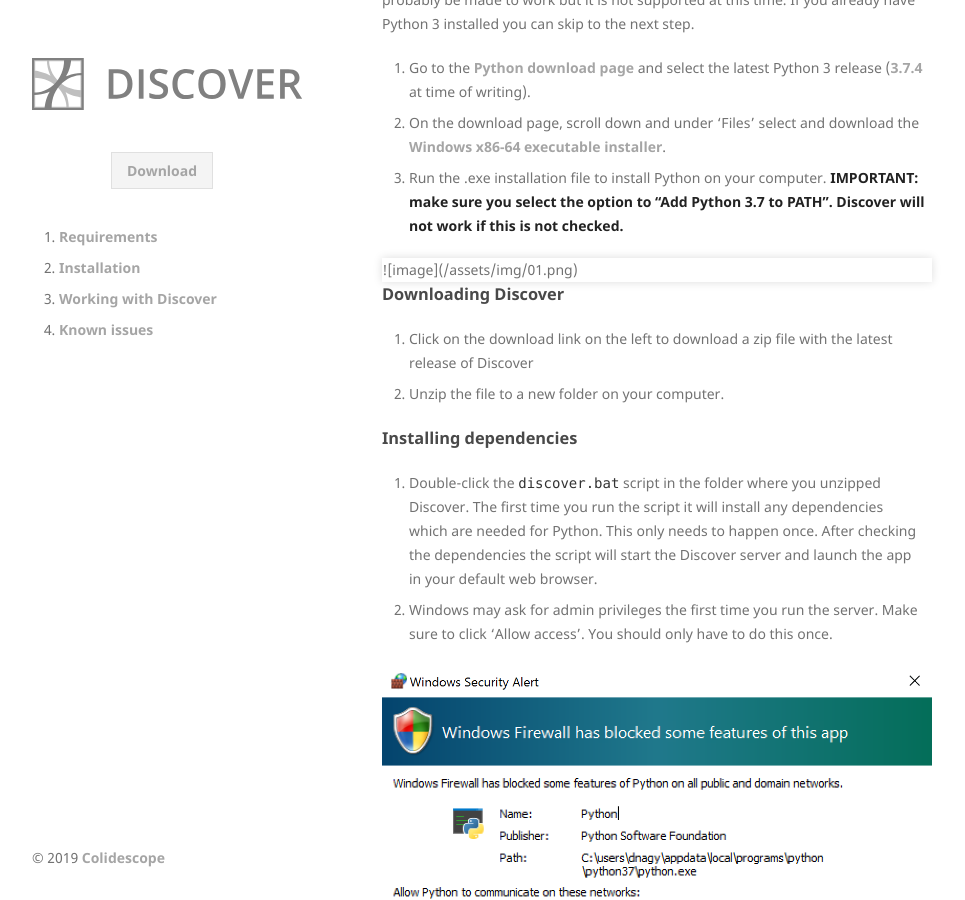
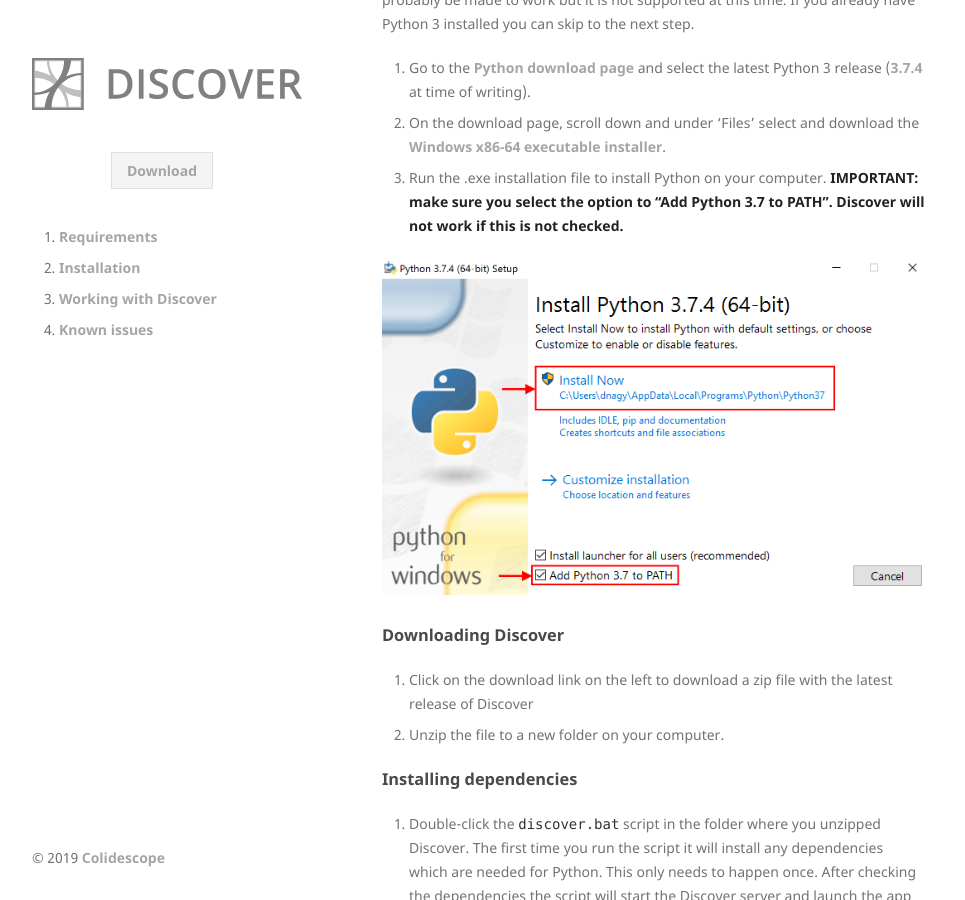
Before and after one commit to colidescope/discover, a Jekyll site: the page built from docs/index.md, in a window 1280 px wide and 900 px high, scrolled down 1001 px. Shown: the whole window, without its empty margins (158-1123 px from the left). Built offline with Jekyll 4.4.1, drawn with Linux system fonts in a browser that asks for light colours.

Commit message:
Update index.md

```diff
--- a/docs/index.md
+++ b/docs/index.md
@@ -26,9 +26,7 @@
 2. On the download page, scroll down and under 'Files' select and download the [Windows x86-64 executable installer](https://www.python.org/ftp/python/3.7.4/python-3.7.4-amd64.exe).
 3. Run the .exe installation file to install Python on your computer. **IMPORTANT: make sure you select the option to "Add Python 3.7 to PATH". Discover will not work if this is not checked.**
 
-<div class="shadow-box">
 ![image](/assets/img/01.png)
-</div>
 
 ### Downloading Discover
 
```
